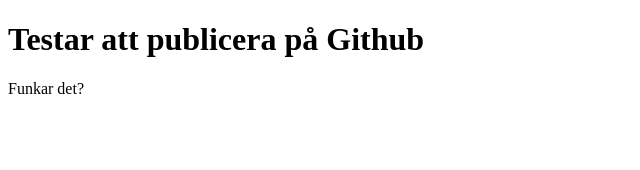
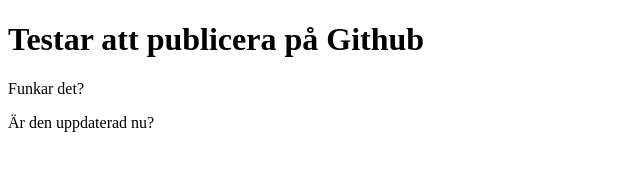
Before and after one commit to Helena4488/GithubTest1, a plain HTML site: page index.html in a window 1280 px wide. Shown: the whole page, without its empty margins (0-640 px from the left). Drawn offline with Linux system fonts and the light colour scheme.

Commit message:
Update index.html

```diff
--- a/index.html
+++ b/index.html
@@ -8,5 +8,6 @@
     <body>
         <h1>Testar att publicera på Github</h1>
         <p>Funkar det?</p>
+        <p>Är den uppdaterad nu?</p>
     </body>
 </html>
```
